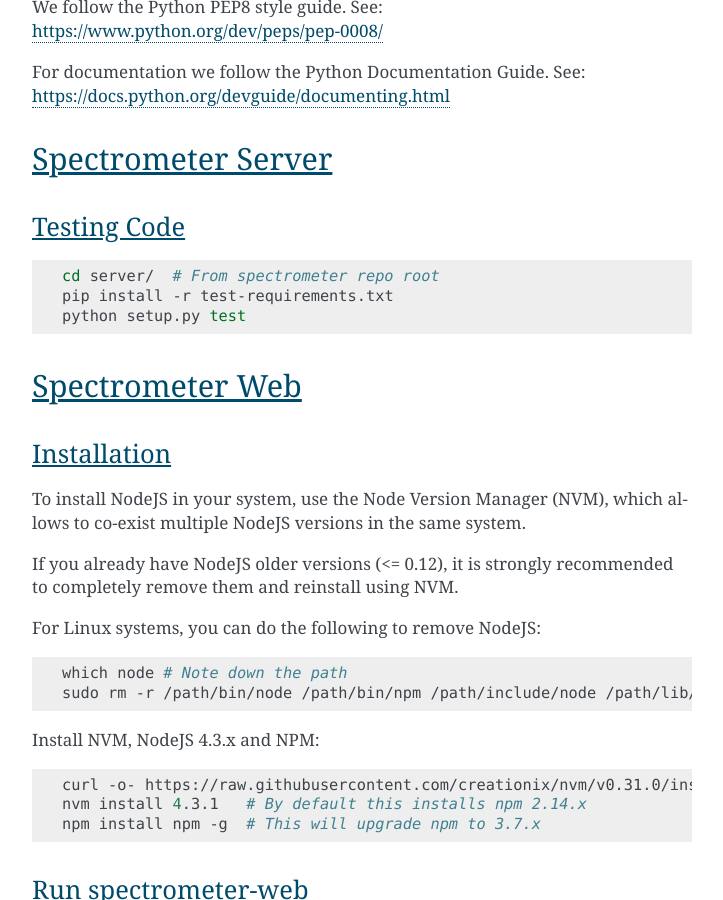
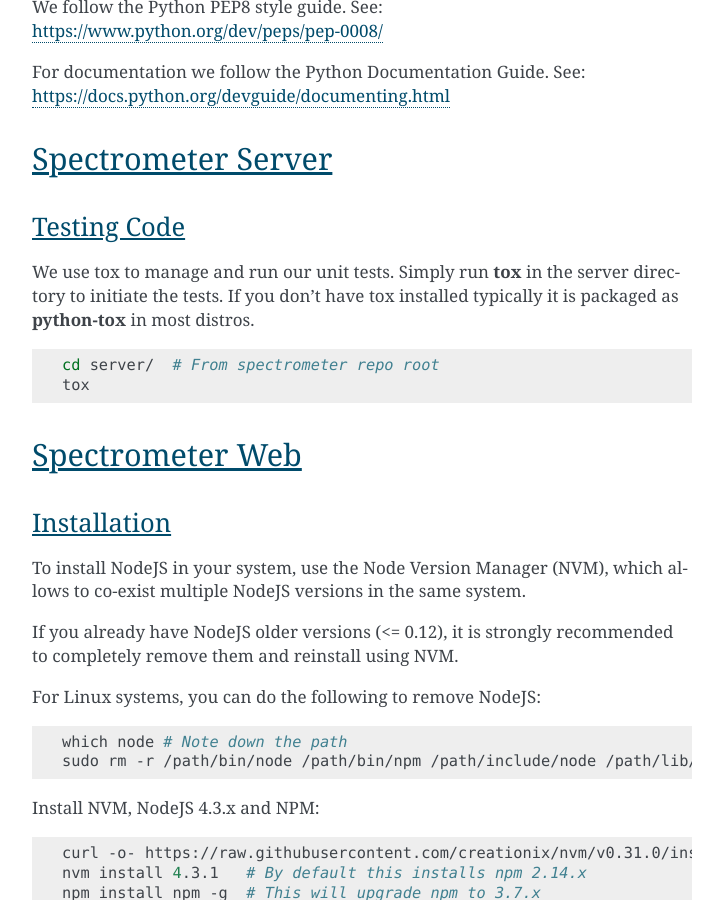
Before and after one commit to opendaylight/spectrometer, a Sphinx documentation site: the page built from docs/source/developer.rst, in a window 1280 px wide and 900 px high, scrolled down 623 px. Shown: the whole window, without its empty margins (388-1111 px from the left). Built offline with Sphinx 7.4.7, drawn with Linux system fonts in a browser that asks for light colours.

Commit message:
Update Python test instructions
Change-Id: I0298006105e9efcee8006e1691f68c98d61d46cd
Signed-off-by: Thanh Ha <thanh.ha@linuxfoundation.org>

```diff
--- a/docs/source/developer.rst
+++ b/docs/source/developer.rst
@@ -25,11 +25,14 @@
 Testing Code
 ^^^^^^^^^^^^
 
+We use tox to manage and run our unit tests. Simply run **tox** in the server
+directory to initiate the tests. If you don't have tox installed typically it
+is packaged as **python-tox** in most distros.
+
 .. code-block:: bash
 
     cd server/  # From spectrometer repo root
-    pip install -r test-requirements.txt
-    python setup.py test
+    tox
 
 Spectrometer Web
 ----------------
```
